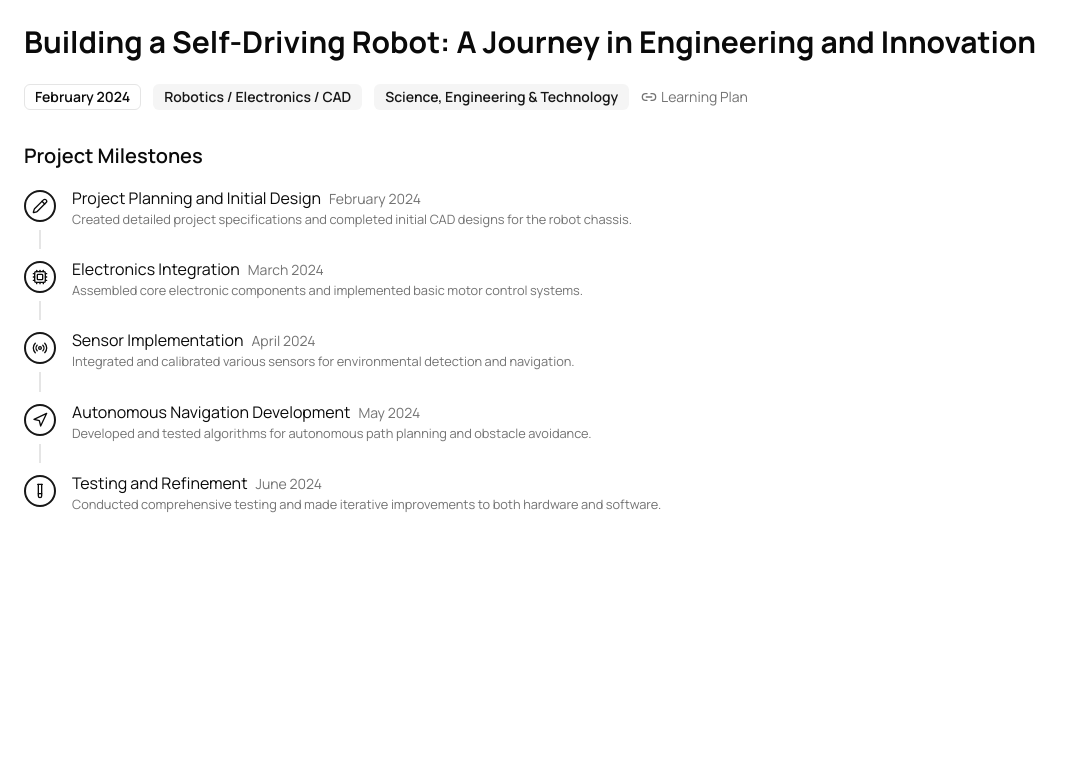
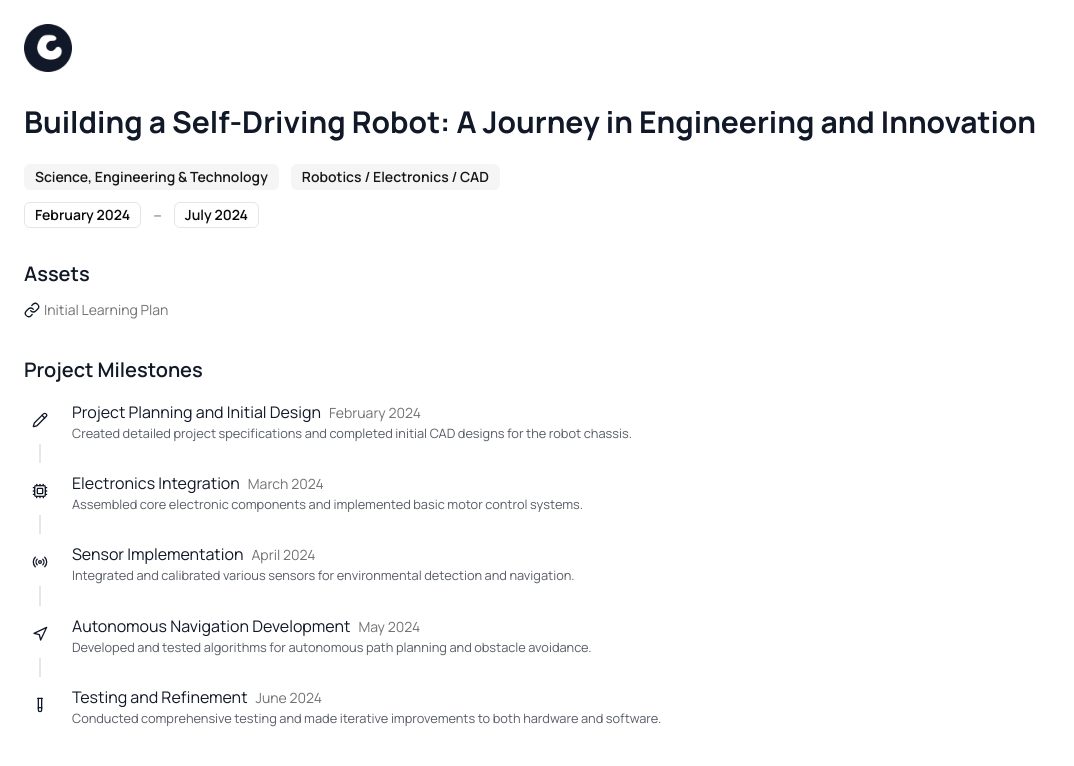
Before and after one commit to cabbachew/cc-stories, a Next.js app: page /prototype in a window 1280 px wide. Shown: the top 766 px of the page, without its empty margins (0-1074 px from the left). Built offline with nearby package versions, Linux system fonts and the light colour scheme.

Commit message:
add header logo

```diff
--- a/app/data/studentStories/611ae784-f69c-4304-9dc1-2347ea2ac8ac.ts
+++ b/app/data/studentStories/611ae784-f69c-4304-9dc1-2347ea2ac8ac.ts
@@ -2,11 +2,12 @@ export const studentStory = {
   id: "611ae784-f69c-4304-9dc1-2347ea2ac8ac",
   headline:
     "Building a Self-Driving Robot: A Journey in Engineering and Innovation",
+  discipline: "Science, Engineering & Technology",
+  topic: "Robotics / Electronics / CAD",
   startDate: "2024-02",
+  lastSessionDate: "2024-07-15",
   learningPlanUrl:
     "https://cc-proposals.vercel.app/proposals/f99fcca0-2e03-47af-9a85-cae4b1fe2c21",
-  topic: "Robotics / Electronics / CAD",
-  discipline: "Science, Engineering & Technology",
   timeline: {
     milestones: [
       {
--- a/app/prototype/page.tsx
+++ b/app/prototype/page.tsx
@@ -12,8 +12,9 @@ import {
   TimelineTitle,
   TimelineDescription,
 } from "@/components/ui/timeline";
-import { Link2, Pencil, Cpu, Radio, Navigation, TestTube } from "lucide-react";
-import Link from "next/link";
+import { Link, Pencil, Cpu, Radio, Navigation, TestTube } from "lucide-react";
+import NextLink from "next/link";
+import Image from "next/image";
 
 function formatDate(dateString: string) {
   const date = new Date(dateString);
@@ -24,66 +25,101 @@ function formatDate(dateString: string) {
 }
 
 const milestoneIcons = [
-  <Pencil className="h-4 w-4" key="pencil" />,
-  <Cpu className="h-4 w-4" key="cpu" />,
-  <Radio className="h-4 w-4" key="radio" />,
-  <Navigation className="h-4 w-4" key="navigation" />,
-  <TestTube className="h-4 w-4" key="test" />,
+  <Pencil className="h-4 w-4 text-[#111827]" key="pencil" />,
+  <Cpu className="h-4 w-4 text-[#111827]" key="cpu" />,
+  <Radio className="h-4 w-4 text-[#111827]" key="radio" />,
+  <Navigation className="h-4 w-4 text-[#111827]" key="navigation" />,
+  <TestTube className="h-4 w-4 text-[#111827]" key="test" />,
 ];
 
 export default function PrototypePage() {
   return (
-    <div className="min-h-screen p-4 md:p-6">
+    <div className="min-h-screen p-4 md:p-6 text-[#111827]">
       <div className="mx-auto max-w-7xl space-y-8">
+        {/* Logo */}
+        <div className="mb-8">
+          <Image
+            src="/images/cc-logo.png"
+            alt="CC Stories Logo"
+            width={48}
+            height={48}
+            className="rounded-lg"
+          />
+        </div>
+
         {/* Header Section */}
         <div className="space-y-6">
-          <h1 className="text-2xl md:text-3xl font-bold">
+          <h1 className="text-2xl md:text-3xl font-bold text-[#111827]">
             {studentStory.headline}
           </h1>
 
-          {/* Metadata Row */}
-          <div className="flex flex-wrap gap-3 items-center">
-            <Badge variant="outline" className="text-sm">
-              {formatDate(studentStory.startDate)}
-            </Badge>
-            <Badge variant="secondary" className="text-sm">
-              {studentStory.topic}
-            </Badge>
-            <Badge variant="secondary" className="text-sm">
-              {studentStory.discipline}
-            </Badge>
-            <Link
+          {/* Metadata Rows */}
+          <div className="space-y-3">
+            {/* First Row: Discipline and Topic */}
+            <div className="flex flex-wrap gap-3 items-center">
+              <Badge variant="secondary" className="text-sm">
+                {studentStory.discipline}
+              </Badge>
+              <Badge variant="secondary" className="text-sm">
+                {studentStory.topic}
+              </Badge>
+            </div>
+
+            {/* Second Row: Dates */}
+            <div className="flex flex-wrap gap-3 items-center">
+              <Badge variant="outline" className="text-sm">
+                {formatDate(studentStory.startDate)}
+              </Badge>
+              <span className="text-muted-foreground">–</span>
+              <Badge variant="outline" className="text-sm">
+                {formatDate(studentStory.lastSessionDate)}
+              </Badge>
+            </div>
+          </div>
+        </div>
+
+        {/* Assets Section */}
+        <div className="space-y-3">
+          <h2 className="text-xl font-semibold text-[#111827]">Assets</h2>
+          <div>
+            <NextLink
               href={studentStory.learningPlanUrl}
-              className="inline-flex items-center gap-1 text-sm text-muted-foreground hover:text-primary"
+              className="inline-flex items-center gap-1 text-sm text-muted-foreground hover:text-[#111827]"
             >
-              <Link2 className="h-4 w-4" />
-              <span>Learning Plan</span>
-            </Link>
+              <Link className="h-4 w-4 text-[#111827]" />
+              <span>Initial Learning Plan</span>
+            </NextLink>
           </div>
         </div>
 
         {/* Timeline Section */}
         <div className="space-y-4">
-          <h2 className="text-xl font-semibold">Project Milestones</h2>
+          <h2 className="text-xl font-semibold text-[#111827]">
+            Project Milestones
+          </h2>
           <Timeline>
             {studentStory.timeline.milestones.map((milestone, index) => (
               <TimelineItem key={milestone.id}>
                 <TimelineSeparator>
-                  <TimelineDot className="flex h-8 w-8 items-center justify-center rounded-full border-2 border-primary bg-background">
+                  <TimelineDot className="flex h-8 w-8 items-center justify-center">
                     {milestoneIcons[index]}
                   </TimelineDot>
                   {index < studentStory.timeline.milestones.length - 1 && (
-                    <TimelineConnector />
+                    <TimelineConnector className="bg-[#111827]/10" />
                   )}
                 </TimelineSeparator>
                 <TimelineContent>
                   <div className="flex items-baseline gap-2">
-                    <TimelineTitle>{milestone.title}</TimelineTitle>
+                    <TimelineTitle className="text-[#111827]">
+                      {milestone.title}
+                    </TimelineTitle>
                     <span className="text-sm text-muted-foreground">
                       {formatDate(milestone.startDate)}
                     </span>
                   </div>
-                  <TimelineDescription>{milestone.summary}</TimelineDescription>
+                  <TimelineDescription className="text-[#111827]/70">
+                    {milestone.summary}
+                  </TimelineDescription>
                 </TimelineContent>
               </TimelineItem>
             ))}
```
Also changed, not shown: public/images/cc-logo.png (added).
